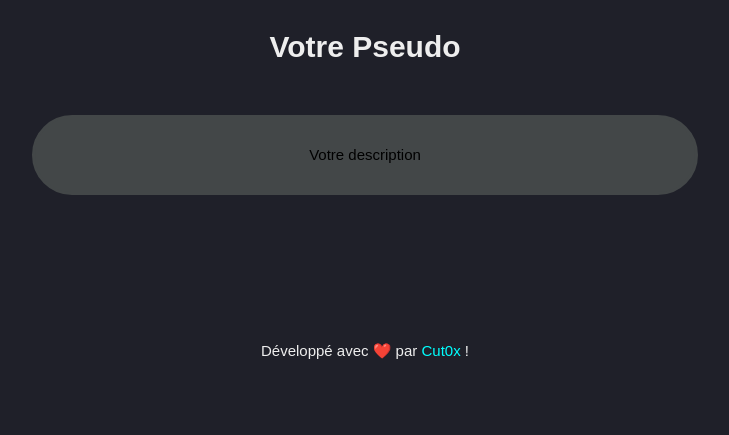
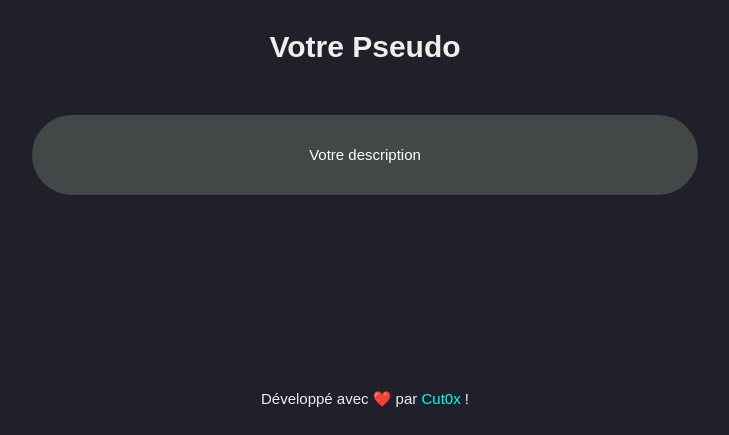
Before and after one commit to Cut0x/card-page-web, a PHP site: page / in a window 1280 px wide. Shown: the part 254-689 px from the top of the page, without its empty margins (275-1004 px from the left). Run offline with PHP 8.4, Linux system fonts and the light colour scheme.

Commit message:
Update index.php

```diff
--- a/index.php
+++ b/index.php
@@ -22,11 +22,11 @@ include('./config.php');
 				<h1><?php echo $pseudo; ?></h1>
 				<br>
 			</div>
-			<div style="text-align: center; border: 3px solid #434748; color: black; padding: 10px; background: #434748; margin: auto; width: 50%; background-repeat: no-repeat; background-size: 1000px; border-radius: 50px;">
+			<div style="text-align: center; border: 3px solid #434748; color: white; padding: 10px; background: #434748; margin: auto; width: 50%; background-repeat: no-repeat; background-size: 1000px; border-radius: 50px;">
 				<p style="text-align: center;" id="descrip">
 					<?php echo $description; ?>
 				</p>
-			</div>
+			</div><br><br>
 			<!-- LIENS DE VOS RESEAUX -->
 			<div id="reseaux" class="main">
 				<?php if ($twitter !== null) { ?>
@@ -102,12 +102,6 @@ include('./config.php');
 				<?php }; ?>
 			</div>
 		</div>
-		<!--<?php if ($spotify !== null) { ?>
-			<br><br>
-			<div id="spotify" class="div-spotify" style="text-align: center; border: 3px solid #58da76; padding: 10px; background: #58da76; margin: auto; width: 50%; background-repeat: no-repeat; background-size: 1000px; border-radius: 50px;">
-				<?php include('./includes/spotify.php'); ?>
-			</div>
-		<?php }; ?>-->
 
 		<?php if ($twitter !== null) { ?>
 			<br><br>
```
